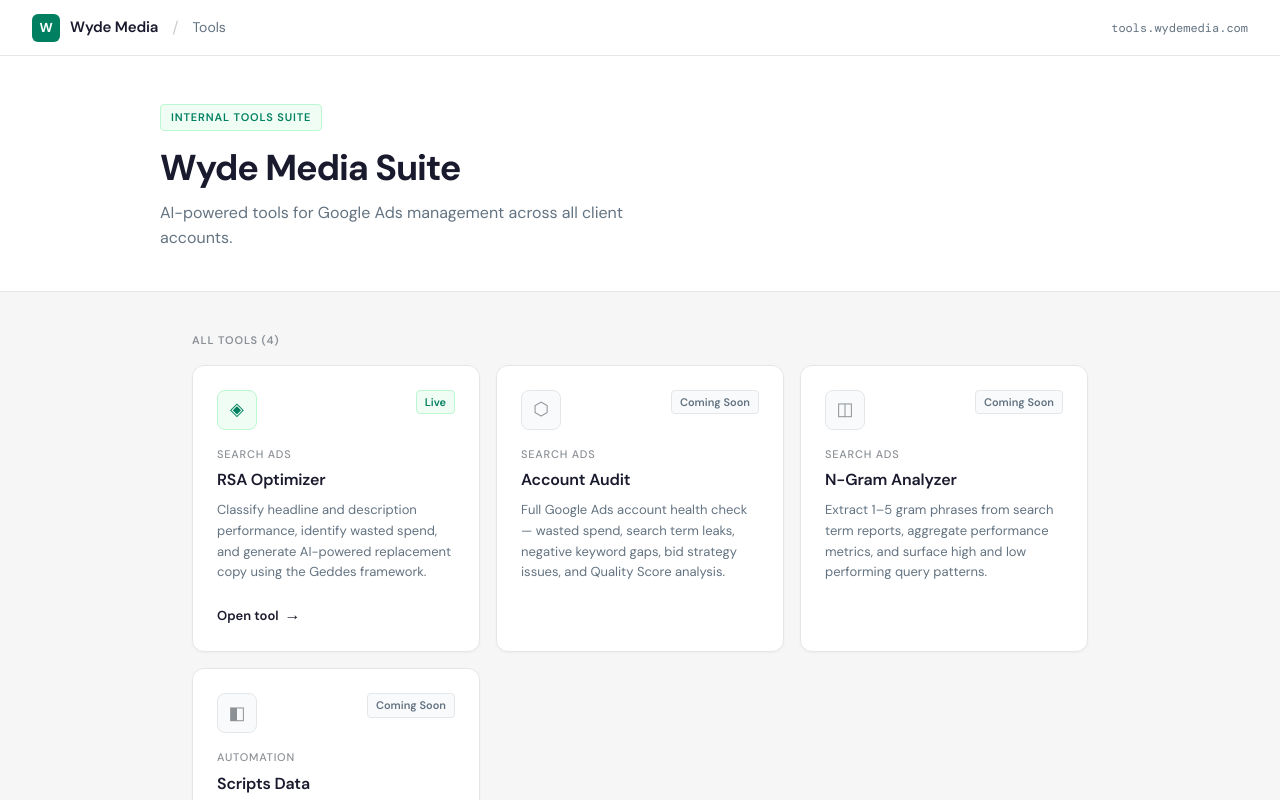
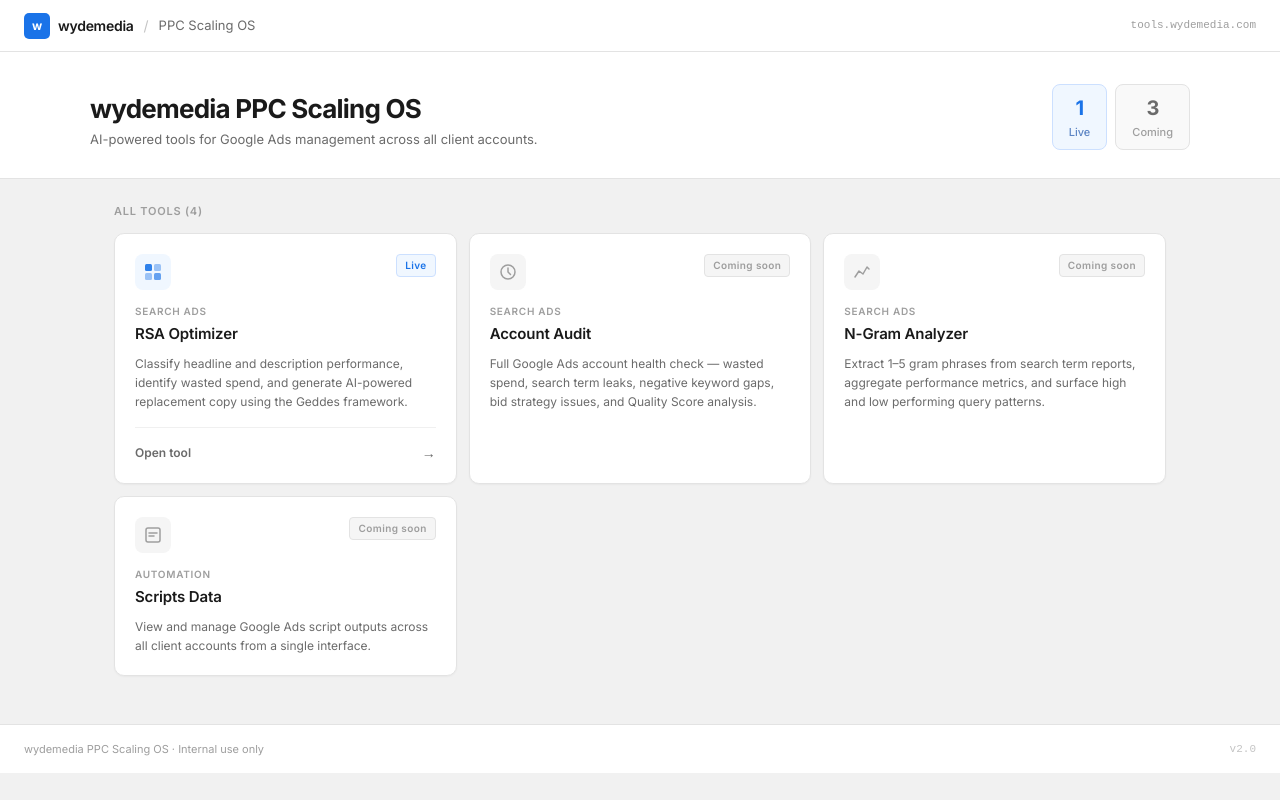
Before and after one commit to ppcbrian/wyde-rsa-optimizer, a React (Vite) app: page / in a window 1280 px wide. Shown: the top 800 px of the page. Built offline with nearby package versions, Linux system fonts and the light colour scheme.

Commit message:
Update branding — wydemedia PPC Scaling OS + Shopify aesthetic

```diff
--- a/src/pages/Home.jsx
+++ b/src/pages/Home.jsx
@@ -9,8 +9,14 @@ const TOOLS = [
     category: "Search Ads",
     description: "Classify headline and description performance, identify wasted spend, and generate AI-powered replacement copy using the Geddes framework.",
     status: "live",
-    icon: "◈",
-    accent: "#008060",
+    icon: (
+      <svg width="18" height="18" viewBox="0 0 18 18" fill="none">
+        <rect x="1" y="1" width="7" height="7" rx="1.5" fill="currentColor" opacity="0.9"/>
+        <rect x="10" y="1" width="7" height="7" rx="1.5" fill="currentColor" opacity="0.4"/>
+        <rect x="1" y="10" width="7" height="7" rx="1.5" fill="currentColor" opacity="0.4"/>
+        <rect x="10" y="10" width="7" height="7" rx="1.5" fill="currentColor" opacity="0.65"/>
+      </svg>
+    ),
   },
   {
     id: "audit",
@@ -19,8 +25,12 @@ const TOOLS = [
     category: "Search Ads",
     description: "Full Google Ads account health check — wasted spend, search term leaks, negative keyword gaps, bid strategy issues, and Quality Score analysis.",
     status: "coming",
-    icon: "⬡",
-    accent: "#637381",
+    icon: (
+      <svg width="18" height="18" viewBox="0 0 18 18" fill="none">
+        <circle cx="9" cy="9" r="7" stroke="currentColor" strokeWidth="1.5" fill="none"/>
+        <path d="M9 5v4l2.5 2.5" stroke="currentColor" strokeWidth="1.5" strokeLinecap="round"/>
+      </svg>
+    ),
   },
   {
     id: "ngram",
@@ -29,8 +39,11 @@ const TOOLS = [
     category: "Search Ads",
     description: "Extract 1–5 gram phrases from search term reports, aggregate performance metrics, and surface high and low performing query patterns.",
     status: "coming",
-    icon: "◫",
-    accent: "#637381",
+    icon: (
+      <svg width="18" height="18" viewBox="0 0 18 18" fill="none">
+        <path d="M2 14 L6 8 L10 11 L14 4 L16 6" stroke="currentColor" strokeWidth="1.5" strokeLinecap="round" strokeLinejoin="round"/>
+      </svg>
+    ),
   },
   {
     id: "scripts",
@@ -39,196 +52,157 @@ const TOOLS = [
     category: "Automation",
     description: "View and manage Google Ads script outputs across all client accounts from a single interface.",
     status: "coming",
-    icon: "◧",
-    accent: "#637381",
+    icon: (
+      <svg width="18" height="18" viewBox="0 0 18 18" fill="none">
+        <rect x="2" y="2" width="14" height="14" rx="2" stroke="currentColor" strokeWidth="1.5" fill="none"/>
+        <path d="M5 7h8M5 10h5" stroke="currentColor" strokeWidth="1.5" strokeLinecap="round"/>
+      </svg>
+    ),
   },
 ];
-
-const STATUS = {
-  live:    { label: "Live",       bg: "#f0fdf4", color: "#008060", border: "#bbf7d0" },
-  coming:  { label: "Coming Soon", bg: "#f9fafb", color: "#637381", border: "#e4e7e9" },
-};
 
 export default function Home() {
   const navigate = useNavigate();
   const [hovered, setHovered] = useState(null);
 
+  const liveCount   = TOOLS.filter(t => t.status === "live").length;
+  const comingCount = TOOLS.filter(t => t.status === "coming").length;
+
   return (
     <div style={{
-      fontFamily: "'DM Sans', system-ui, sans-serif",
-      background: "#f6f6f7",
+      fontFamily: "'Inter', system-ui, sans-serif",
+      background: "#f1f1f1",
       minHeight: "100vh",
-      color: "#1a1a2e",
+      color: "#1a1a1a",
     }}>
       <style>{`
-        @import url('https://fonts.googleapis.com/css2?family=DM+Sans:wght@300;400;500;600;700&family=DM+Mono:wght@400;500&display=swap');
+        @import url('https://fonts.googleapis.com/css2?family=Inter:wght@300;400;500;600;700&display=swap');
         * { box-sizing: border-box; margin: 0; padding: 0; }
         @keyframes fadeUp {
-          from { opacity: 0; transform: translateY(16px); }
+          from { opacity: 0; transform: translateY(10px); }
           to   { opacity: 1; transform: translateY(0); }
         }
-        .tool-card {
-          animation: fadeUp 0.4s ease both;
-        }
+        .tool-card { animation: fadeUp 0.35s ease both; }
       `}</style>
 
       {/* Top nav */}
       <div style={{
         background: "#fff",
-        borderBottom: "1px solid #e4e7e9",
-        padding: "0 32px",
+        borderBottom: "1px solid #e3e3e3",
+        padding: "0 24px",
         display: "flex",
         alignItems: "center",
         justifyContent: "space-between",
-        height: 56,
+        height: 52,
+        position: "sticky",
+        top: 0,
+        zIndex: 100,
       }}>
-        <div style={{ display: "flex", alignItems: "center", gap: 10 }}>
+        <div style={{ display: "flex", alignItems: "center", gap: 8 }}>
           <div style={{
-            width: 28, height: 28,
-            background: "#008060",
-            borderRadius: 6,
+            width: 26, height: 26,
+            background: "#1a73e8",
+            borderRadius: 5,
             display: "flex", alignItems: "center", justifyContent: "center",
-            color: "#fff", fontWeight: 700, fontSize: 13,
-          }}>W</div>
-          <span style={{ fontWeight: 600, fontSize: 15, letterSpacing: "-0.01em" }}>Wyde Media</span>
-          <span style={{ color: "#c9cccf", margin: "0 4px" }}>/</span>
-          <span style={{ fontSize: 14, color: "#637381" }}>Tools</span>
+            color: "#fff", fontWeight: 700, fontSize: 12,
+          }}>w</div>
+          <span style={{ fontWeight: 600, fontSize: 14, letterSpacing: "-0.02em" }}>wydemedia</span>
+          <span style={{ color: "#c4c4c4", fontSize: 14, margin: "0 2px" }}>/</span>
+          <span style={{ fontSize: 13, color: "#6b6b6b" }}>PPC Scaling OS</span>
         </div>
-        <div style={{ fontSize: 12, color: "#637381", fontFamily: "'DM Mono', monospace" }}>
+        <div style={{ fontSize: 11, color: "#9e9e9e", fontFamily: "monospace" }}>
           tools.wydemedia.com
         </div>
       </div>
 
-      {/* Hero */}
+      {/* Page header */}
       <div style={{
         background: "#fff",
-        borderBottom: "1px solid #e4e7e9",
-        padding: "48px 32px 40px",
+        borderBottom: "1px solid #e3e3e3",
+        padding: "32px 24px 28px",
       }}>
-        <div style={{ maxWidth: 960, margin: "0 auto" }}>
-          <div style={{
-            display: "inline-block",
-            background: "#f0fdf4",
-            border: "1px solid #bbf7d0",
-            color: "#008060",
-            fontSize: 11,
-            fontWeight: 600,
-            letterSpacing: "0.08em",
-            textTransform: "uppercase",
-            padding: "4px 10px",
-            borderRadius: 4,
-            marginBottom: 16,
-          }}>Internal Tools Suite</div>
-          <h1 style={{
-            fontSize: 36,
-            fontWeight: 700,
-            letterSpacing: "-0.03em",
-            lineHeight: 1.15,
-            marginBottom: 12,
-            color: "#1a1a2e",
-          }}>
-            Wyde Media Suite
-          </h1>
-          <p style={{
-            fontSize: 16,
-            color: "#637381",
-            maxWidth: 520,
-            lineHeight: 1.6,
-            fontWeight: 400,
-          }}>
-            AI-powered tools for Google Ads management across all client accounts.
-          </p>
+        <div style={{ maxWidth: 1100, margin: "0 auto" }}>
+          <div style={{ display: "flex", alignItems: "flex-end", justifyContent: "space-between", flexWrap: "wrap", gap: 16 }}>
+            <div>
+              <h1 style={{ fontSize: 26, fontWeight: 700, letterSpacing: "-0.03em", color: "#1a1a1a", marginBottom: 6 }}>
+                wydemedia PPC Scaling OS
+              </h1>
+              <p style={{ fontSize: 13, color: "#6b6b6b", lineHeight: 1.5 }}>
+                AI-powered tools for Google Ads management across all client accounts.
+              </p>
+            </div>
+            <div style={{ display: "flex", gap: 8 }}>
+              <div style={{ background: "#f0f7ff", border: "1px solid #cce0ff", borderRadius: 8, padding: "8px 16px", textAlign: "center" }}>
+                <div style={{ fontSize: 20, fontWeight: 700, color: "#1a73e8", letterSpacing: "-0.03em" }}>{liveCount}</div>
+                <div style={{ fontSize: 11, color: "#5c85c4", fontWeight: 500, marginTop: 1 }}>Live</div>
+              </div>
+              <div style={{ background: "#f9f9f9", border: "1px solid #e3e3e3", borderRadius: 8, padding: "8px 16px", textAlign: "center" }}>
+                <div style={{ fontSize: 20, fontWeight: 700, color: "#6b6b6b", letterSpacing: "-0.03em" }}>{comingCount}</div>
+                <div style={{ fontSize: 11, color: "#9e9e9e", fontWeight: 500, marginTop: 1 }}>Coming</div>
+              </div>
+            </div>
+          </div>
         </div>
       </div>
 
       {/* Tools grid */}
-      <div style={{ maxWidth: 960, margin: "0 auto", padding: "40px 32px" }}>
-
-        <div style={{
-          fontSize: 11,
-          fontWeight: 600,
-          textTransform: "uppercase",
-          letterSpacing: "0.08em",
-          color: "#8c9196",
-          marginBottom: 16,
-        }}>All Tools ({TOOLS.length})</div>
-
-        <div style={{
-          display: "grid",
-          gridTemplateColumns: "repeat(auto-fill, minmax(280px, 1fr))",
-          gap: 16,
-        }}>
+      <div style={{ maxWidth: 1100, margin: "0 auto", padding: "24px" }}>
+        <div style={{ fontSize: 11, fontWeight: 600, textTransform: "uppercase", letterSpacing: "0.07em", color: "#9e9e9e", marginBottom: 14 }}>
+          All tools ({TOOLS.length})
+        </div>
+        <div style={{ display: "grid", gridTemplateColumns: "repeat(auto-fill, minmax(260px, 1fr))", gap: 12 }}>
           {TOOLS.map((tool, i) => {
             const isLive    = tool.status === "live";
             const isHovered = hovered === tool.id;
-            const s         = STATUS[tool.status];
-
             return (
               <div
                 key={tool.id}
                 className="tool-card"
                 onClick={() => isLive && tool.path && navigate(tool.path)}
-                onMouseEnter={() => setHovered(tool.id)}
+                onMouseEnter={() => isLive && setHovered(tool.id)}
                 onMouseLeave={() => setHovered(null)}
                 style={{
-                  animationDelay: `${i * 60}ms`,
+                  animationDelay: `${i * 50}ms`,
                   background: "#fff",
-                  border: `1px solid ${isHovered && isLive ? "#008060" : "#e4e7e9"}`,
-                  borderRadius: 12,
-                  padding: "24px",
+                  border: `1px solid ${isHovered ? "#1a73e8" : "#e3e3e3"}`,
+                  borderRadius: 10,
+                  padding: "20px",
                   cursor: isLive ? "pointer" : "default",
-                  transition: "border-color 0.15s, box-shadow 0.15s, transform 0.15s",
-                  boxShadow: isHovered && isLive
-                    ? "0 4px 20px rgba(0,128,96,0.1)"
-                    : "0 1px 3px rgba(0,0,0,0.04)",
-                  transform: isHovered && isLive ? "translateY(-2px)" : "none",
-                  opacity: isLive ? 1 : 0.7,
+                  transition: "border-color 0.15s, box-shadow 0.15s",
+                  boxShadow: isHovered ? "0 2px 12px rgba(26,115,232,0.12)" : "0 1px 2px rgba(0,0,0,0.04)",
+                  opacity: isLive ? 1 : 0.6,
                   display: "flex",
                   flexDirection: "column",
-                  gap: 0,
                 }}
               >
-                {/* Header row */}
-                <div style={{ display: "flex", alignItems: "flex-start", justifyContent: "space-between", marginBottom: 16 }}>
+                <div style={{ display: "flex", alignItems: "flex-start", justifyContent: "space-between", marginBottom: 14 }}>
                   <div style={{
-                    width: 40, height: 40,
-                    background: isLive ? "#f0fdf4" : "#f9fafb",
-                    border: `1px solid ${isLive ? "#bbf7d0" : "#e4e7e9"}`,
+                    width: 36, height: 36,
+                    background: isLive ? "#f0f7ff" : "#f5f5f5",
                     borderRadius: 8,
                     display: "flex", alignItems: "center", justifyContent: "center",
-                    fontSize: 18,
-                    color: isLive ? "#008060" : "#8c9196",
+                    color: isLive ? "#1a73e8" : "#9e9e9e",
                   }}>{tool.icon}</div>
                   <span style={{
-                    background: s.bg,
-                    color: s.color,
-                    border: `1px solid ${s.border}`,
-                    fontSize: 11,
-                    fontWeight: 600,
-                    padding: "3px 8px",
-                    borderRadius: 4,
-                  }}>{s.label}</span>
+                    fontSize: 10, fontWeight: 600, letterSpacing: "0.04em", padding: "3px 8px", borderRadius: 4,
+                    ...(isLive
+                      ? { background: "#f0f7ff", color: "#1a73e8", border: "1px solid #cce0ff" }
+                      : { background: "#f5f5f5", color: "#9e9e9e", border: "1px solid #e3e3e3" }),
+                  }}>{isLive ? "Live" : "Coming soon"}</span>
                 </div>
-
-                {/* Content */}
-                <div style={{ fontSize: 11, fontWeight: 500, color: "#8c9196", textTransform: "uppercase", letterSpacing: "0.07em", marginBottom: 6 }}>{tool.category}</div>
-                <div style={{ fontSize: 16, fontWeight: 600, letterSpacing: "-0.01em", marginBottom: 8, color: "#1a1a2e" }}>{tool.label}</div>
-                <div style={{ fontSize: 13, color: "#637381", lineHeight: 1.6, flex: 1 }}>{tool.description}</div>
-
-                {/* Footer */}
+                <div style={{ fontSize: 10, fontWeight: 600, color: "#9e9e9e", textTransform: "uppercase", letterSpacing: "0.07em", marginBottom: 4 }}>{tool.category}</div>
+                <div style={{ fontSize: 15, fontWeight: 600, letterSpacing: "-0.01em", color: "#1a1a1a", marginBottom: 8 }}>{tool.label}</div>
+                <div style={{ fontSize: 12, color: "#6b6b6b", lineHeight: 1.6, flex: 1 }}>{tool.description}</div>
                 {isLive && (
                   <div style={{
-                    marginTop: 20,
-                    display: "flex",
-                    alignItems: "center",
-                    gap: 6,
-                    fontSize: 13,
-                    fontWeight: 600,
-                    color: isHovered ? "#008060" : "#1a1a2e",
+                    marginTop: 16, paddingTop: 14, borderTop: "1px solid #f0f0f0",
+                    display: "flex", alignItems: "center", justifyContent: "space-between",
+                    fontSize: 12, fontWeight: 600,
+                    color: isHovered ? "#1a73e8" : "#6b6b6b",
                     transition: "color 0.15s",
                   }}>
-                    Open tool
-                    <span style={{ fontSize: 16, transition: "transform 0.15s", transform: isHovered ? "translateX(3px)" : "none", display: "inline-block" }}>→</span>
+                    <span>Open tool</span>
+                    <span style={{ transition: "transform 0.15s", transform: isHovered ? "translateX(3px)" : "none", display: "inline-block", fontSize: 14 }}>→</span>
                   </div>
                 )}
               </div>
@@ -238,16 +212,9 @@ export default function Home() {
       </div>
 
       {/* Footer */}
-      <div style={{
-        borderTop: "1px solid #e4e7e9",
-        padding: "20px 32px",
-        display: "flex",
-        alignItems: "center",
-        justifyContent: "space-between",
-        maxWidth: "100%",
-      }}>
-        <span style={{ fontSize: 12, color: "#8c9196" }}>Wyde Media Suite · Internal use only</span>
-        <span style={{ fontSize: 12, color: "#8c9196", fontFamily: "'DM Mono', monospace" }}>v2.0</span>
+      <div style={{ borderTop: "1px solid #e3e3e3", padding: "16px 24px", display: "flex", alignItems: "center", justifyContent: "space-between", background: "#fff", marginTop: 24 }}>
+        <span style={{ fontSize: 11, color: "#9e9e9e" }}>wydemedia PPC Scaling OS · Internal use only</span>
+        <span style={{ fontSize: 11, color: "#c4c4c4", fontFamily: "monospace" }}>v2.0</span>
       </div>
     </div>
   );
```
